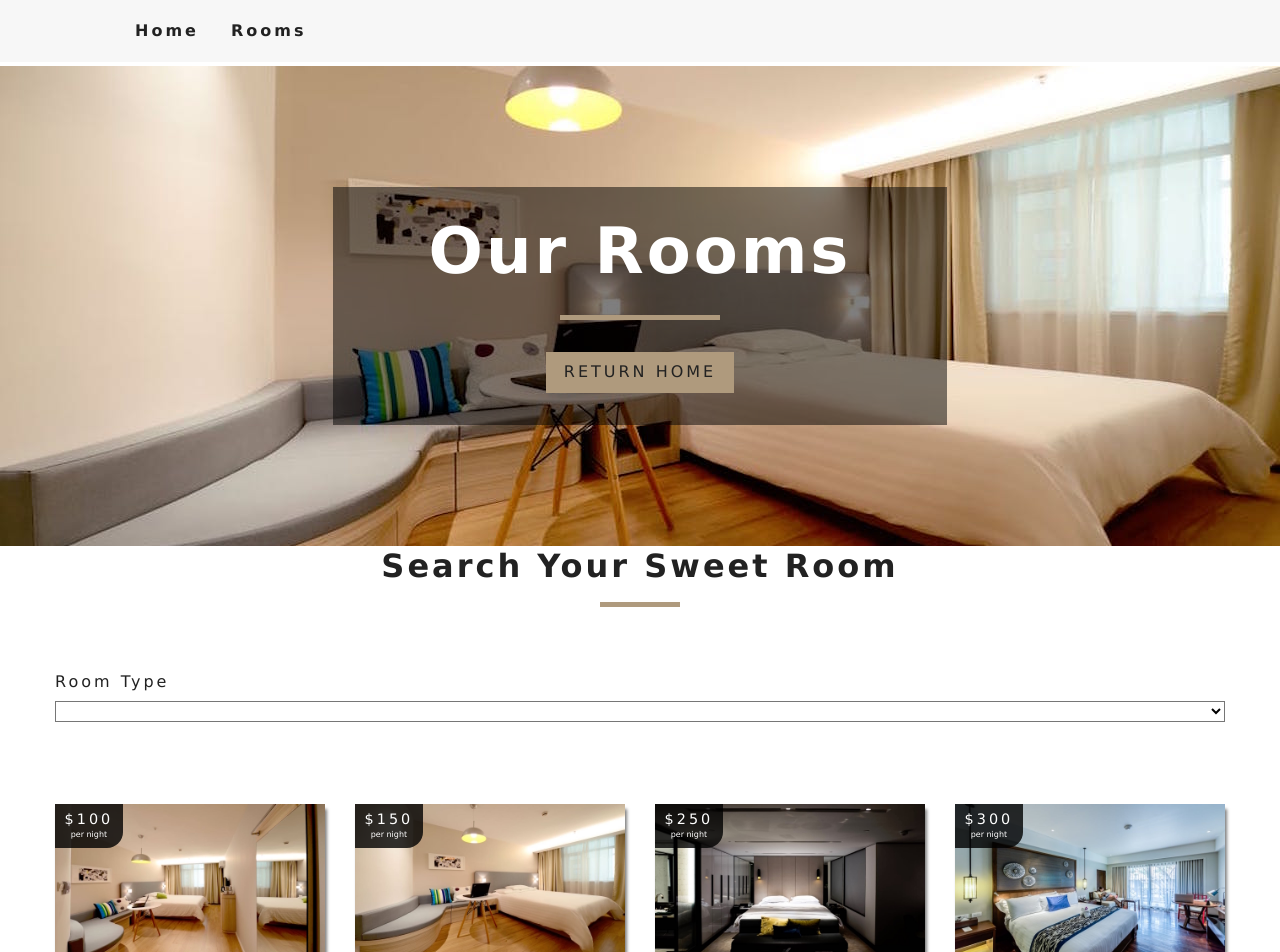
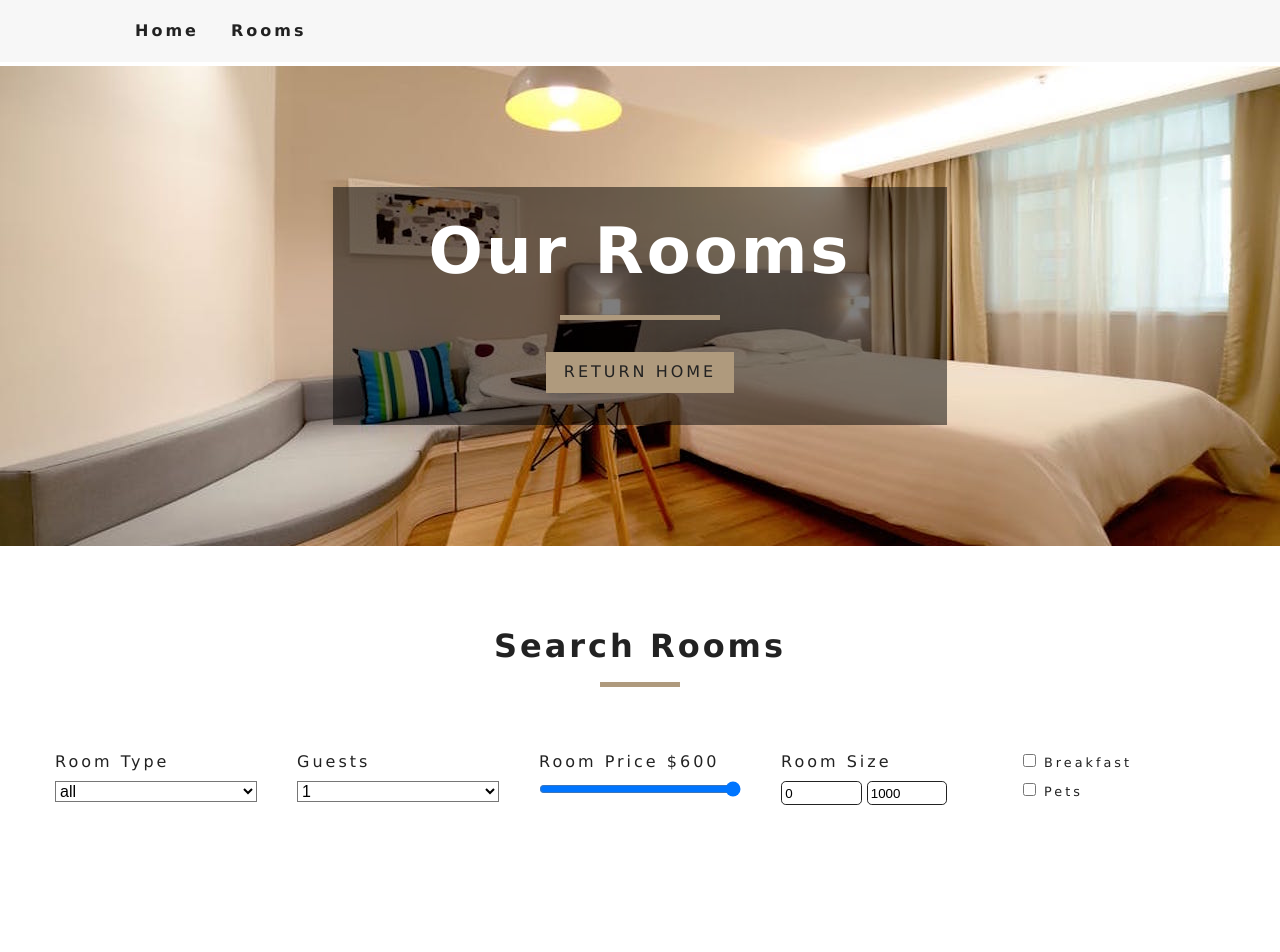
Before and after one commit to trudova/second-proj-trudova, a React (Create React App) app: page /rooms in a window 1280 px wide. Shown: the top 952 px of the page. Built offline with nearby package versions, Linux system fonts and the light colour scheme.

Commit message:
set  get unique values

```diff
--- a/src/components/RoomFilter.js
+++ b/src/components/RoomFilter.js
@@ -1,11 +1,14 @@
-import React from 'react'
-import {useContext} from 'react'
-import {RoomContext} from '../context'
-import Title from './Title'
-export default function RoomFilter() {
-    //get contexr API set this up to  var
-    const context = useContext(RoomContext);
-    const{
+import React from "react";
+import { useContext } from "react";
+import { RoomContext } from "../context";
+import Title from "../components/Title";
+// get all unique values
+const getUnique = (items, value) => {
+  return [...new Set(items.map(item => item[value]))];
+};
+export default function RoomFilter({ rooms }) {
+  const context = useContext(RoomContext);
+  const {
     handleChange,
     type,
     capacity,
@@ -16,23 +19,123 @@ export default function RoomFilter() {
     maxSize,
     breakfast,
     pets
-    }= context;
+  } = context;
+  // get unique types
+  let types = getUnique(rooms, "type");
+  // add all
+  types = ["all", ...types];
+
+  // map to jsx
+  types = types.map((item, index) => {
     return (
-        <section className='filter -container'>
-          <Title title='search your sweet room'/>
-          <form className='filter-form'>
-{/* select type */}
-
-<div className='form-group'>
-    <label htmlFor='type'>room type</label>
-    <select name='type' id='type'value={type} className='form-control' onChange={handleChange}></select>
-</div>
-
-
-
-{/* end select type */}
-
-          </form>
-        </section>
-    )
+      <option value={item} key={index}>
+        {item}
+      </option>
+    );
+  });
+  let people = getUnique(rooms, "capacity");
+  people = people.map((item, index) => {
+    return (
+      <option key={index} value={item}>
+        {item}
+      </option>
+    );
+  });
+  return (
+    <section className="filter-container">
+      <Title title="search rooms" />
+      <form className="filter-form">
+        {/*select type  */}
+        <div className="form-group">
+          <label htmlFor="type">room type</label>
+          <select
+            name="type"
+            id="type"
+            value={type}
+            className="form-control"
+            onChange={handleChange}
+          >
+            {types}
+          </select>
+        </div>
+        {/* end select type */}
+        {/*guests   */}
+        <div className="form-group">
+          <label htmlFor="capacity">Guests</label>
+          <select
+            name="capacity"
+            id="capacity"
+            value={capacity}
+            className="form-control"
+            onChange={handleChange}
+          >
+            {people}
+          </select>
+        </div>
+        {/* end guests  */}
+        {/* room price */}
+        <div className="form-group">
+          <label htmlFor="price">room price ${price}</label>
+          <input
+            type="range"
+            name="price"
+            min={minPrice}
+            max={maxPrice}
+            id="price"
+            value={price}
+            onChange={handleChange}
+            className="form-control"
+          />
+        </div>
+        {/* end of room price */}
+        {/* size */}
+        <div className="form-group">
+          <label htmlFor="size">room size</label>
+          <div className="size-inputs">
+            <input
+              type="number"
+              name="minSize"
+              id="size"
+              value={minSize}
+              onChange={handleChange}
+              className="size-input"
+            />
+            <input
+              type="number"
+              name="maxSize"
+              id="size"
+              value={maxSize}
+              onChange={handleChange}
+              className="size-input"
+            />
+          </div>
+        </div>
+        {/* end of size */}
+        {/* extras  */}
+        <div className="form-group">
+          <div className="single-extra">
+            <input
+              type="checkbox"
+              name="breakfast"
+              id="breakfast"
+              checked={breakfast}
+              onChange={handleChange}
+            />
+            <label htmlFor="breakfast">breakfast</label>
+          </div>
+          <div className="single-extra">
+            <input
+              type="checkbox"
+              name="pets"
+              id="pets"
+              checked={pets}
+              onChange={handleChange}
+            />
+            <label htmlFor="pets">pets</label>
+          </div>
+        </div>
+        {/* end of extras  */}
+      </form>
+    </section>
+  );
 }
```
